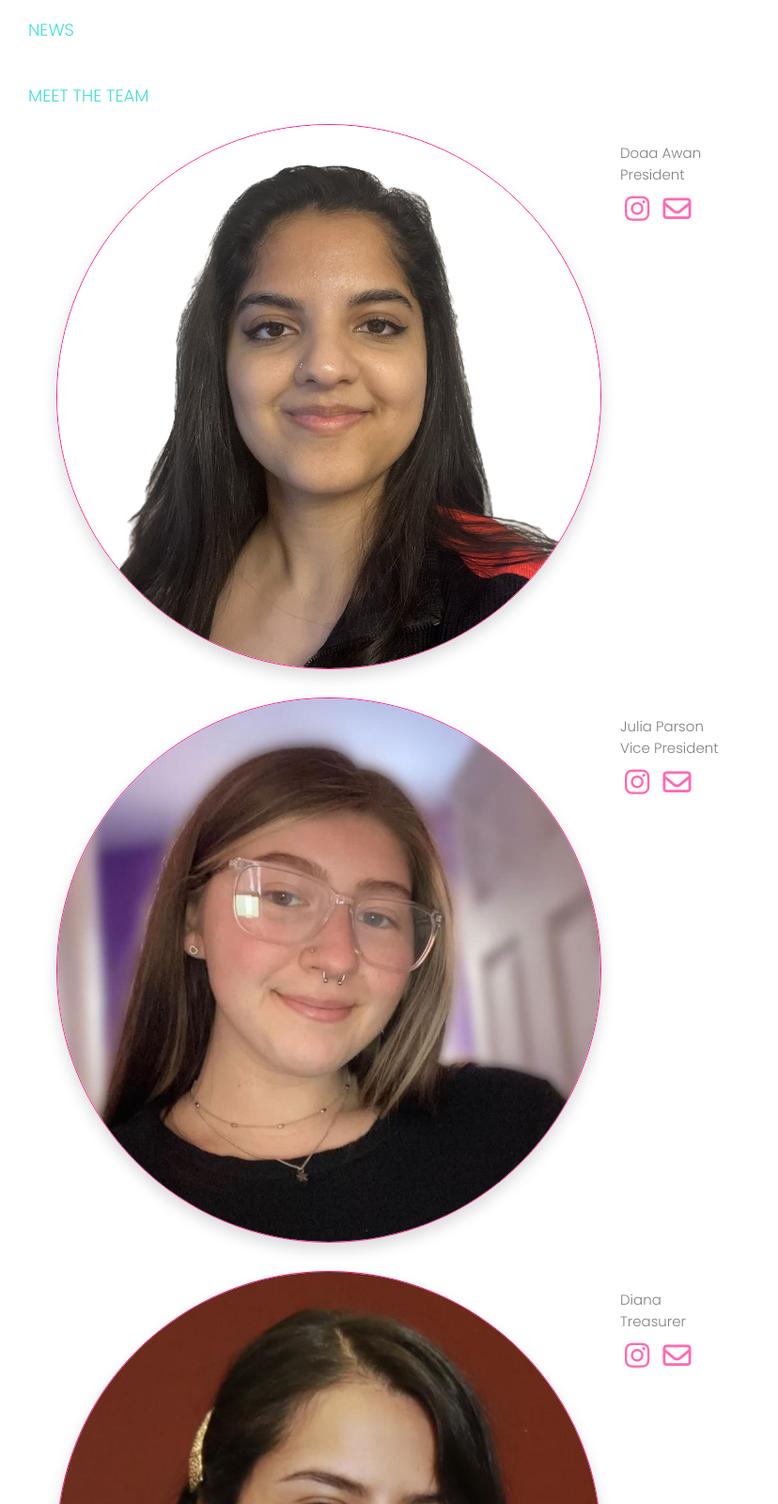
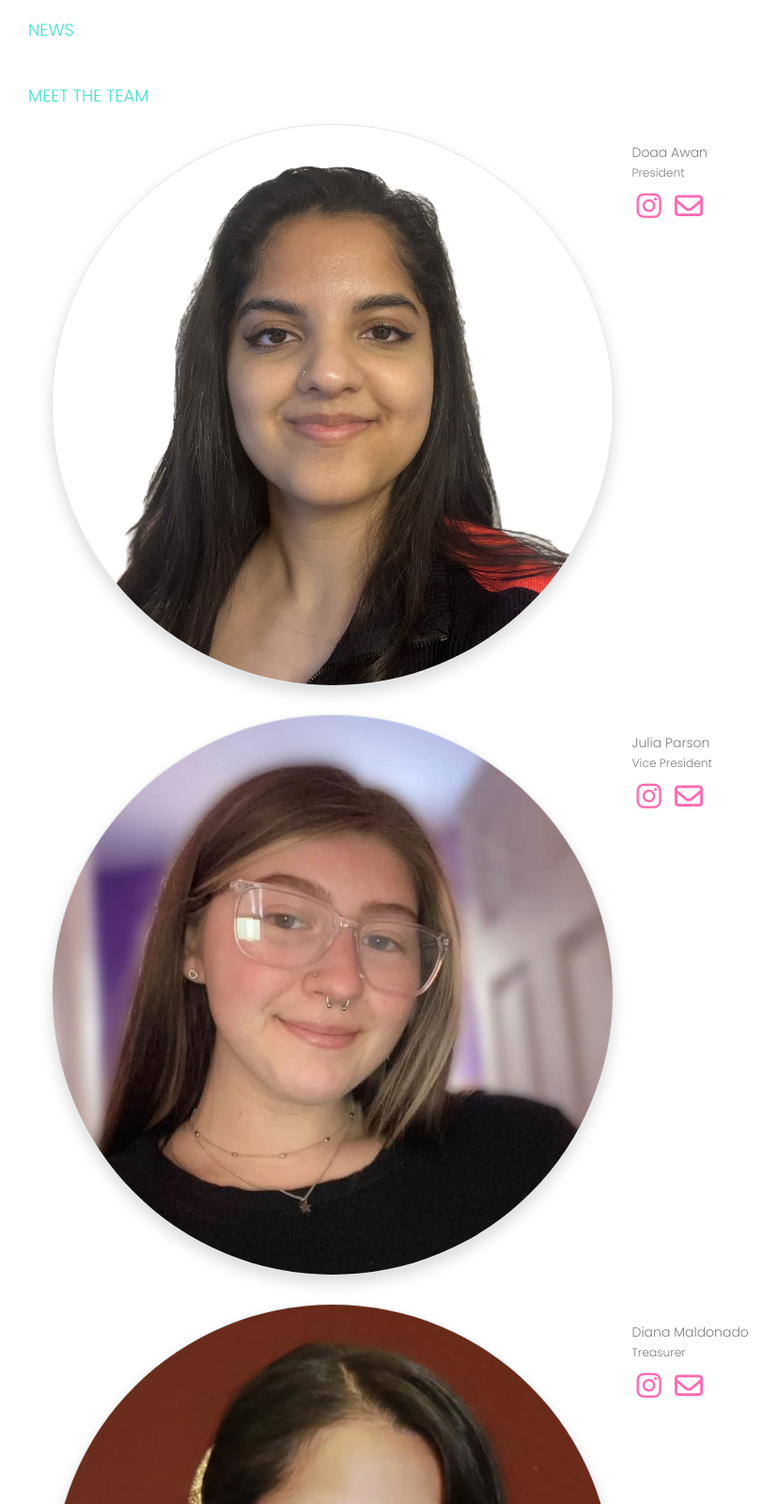
Before and after one commit to Doaa-Awan/Women-in-Tech, a plain HTML site: page index.html in a window 1280 px wide. Shown: the part 2000-3600 px from the top of the page at 94% size, without its empty margins (0-828 px from the left). Drawn offline with nearby package versions, Linux system fonts and the light colour scheme.

Commit message:
update contact/ social links

```diff
--- a/index.html
+++ b/index.html
@@ -51,7 +51,7 @@
         <h2>Official NCSAC Club</h2>
         <h3>@ncwomenintech</h3>
         <div class="icon-socials">
-            <a href="https://www.instagram.com/ncwomenintech/#" target="_blank" class="fa-brands fa-instagram" title="Instagram"
+            <a href="https://instagram.com/ncwomenintech?igshid=MmIzYWVlNDQ5Yg==" target="_blank" class="fa-brands fa-instagram" title="Instagram"
           ></a>
         </div>
     </header>
@@ -79,35 +79,35 @@
       <h2>Meet the Team</h2>
       <div class="team-profile">
         <div class="two-cols">
-          <img src="images/doaa.jpg" alt="" class="img-fluid shadow">
+          <img src="images/doaa.jpg" alt="" class="img-fluid shadow border">
           <div class="info">
             <p>Doaa Awan</p>
-            <p>President</p>
-            <a href="https://www.instagram.com/ncwomenintech/#" target="_blank" class="fa-brands fa-instagram" title="Instagram"
+            <p><small>President</small></p>
+            <a href="https://instagram.com/doaa_awan?igshid=MmIzYWVlNDQ5Yg==" target="_blank" class="fa-brands fa-instagram" title="Instagram"
             ></a>
-            <a href="https://www.instagram.com/ncwomenintech/#" target="_blank" class="fa-regular fa-envelope" title="Instagram"
+            <a href="mailto:dawan1@ncstudents.niagaracollege.ca" target="_blank" class="fa-regular fa-envelope" title="Email"
             ></a>
           </div>
         </div>
         <div class="two-cols">
-          <img src="images/julia.jpg" alt="" class="img-fluid shadow">
+          <img src="images/julia.jpg" alt="" class="img-fluid shadow border">
           <div class="info">
             <p>Julia Parson</p>
-            <p>Vice President</p>
-            <a href="https://www.instagram.com/ncwomenintech/#" target="_blank" class="fa-brands fa-instagram" title="Instagram"
+            <p><small>Vice President</small></p>
+            <a href="https://instagram.com/julia_parson?igshid=MmIzYWVlNDQ5Yg==" target="_blank" class="fa-brands fa-instagram" title="Instagram"
             ></a>
-            <a href="https://www.instagram.com/ncwomenintech/#" target="_blank" class="fa-regular fa-envelope" title="Instagram"
+            <a href="mailto:jparson1@ncstudents.niagaracollege.ca" target="_blank" class="fa-regular fa-envelope" title="Email"
             ></a>
           </div>
         </div>
         <div class="two-cols">
-          <img src="images/diana.jpg" alt="" class="img-fluid shadow">
+          <img src="images/diana.jpg" alt="" class="img-fluid shadow border">
           <div class="info">
-            <p>Diana </p>
-            <p>Treasurer</p>
-            <a href="https://www.instagram.com/ncwomenintech/#" target="_blank" class="fa-brands fa-instagram" title="Instagram"
+            <p>Diana Maldonado</p>
+            <p><small>Treasurer</small></p>
+            <a href="https://instagram.com/diamabu?igshid=MmIzYWVlNDQ5Yg==" target="_blank" class="fa-brands fa-instagram" title="Instagram"
             ></a>
-            <a href="https://www.instagram.com/ncwomenintech/#" target="_blank" class="fa-regular fa-envelope" title="Instagram"
+            <a href="mailto:dmaldonadoburgo1@ncstudents.niagaracollege.ca" target="_blank" class="fa-regular fa-envelope" title="Email"
             ></a>
           </div>
         </div>
--- a/style.css
+++ b/style.css
@@ -7,6 +7,8 @@ html {
 body{
     font-family: Poppins;
 }
+
+/* MOBILE M VIEW 375px */
 
 header{
     margin: 100px auto 70px;
@@ -49,11 +51,11 @@ section h2 {
 }
 
 .team-profile{
-    margin: 0 30px;
+    margin-left: 20px;
+    margin-right: 0;
 }
 
 .team-profile img{
-    border: 1px solid rgb(247, 30, 139);
     border-radius: 50%;
     margin: 0 auto;
 }
@@ -83,12 +85,21 @@ section h2 {
     margin: 10px auto 30px;
 }
 
-/* RESPONSIVE TABLET VIEW */
-@media (min-width: 768px){
+/* RESPONSIVE MOBILE L VIEW */
+@media (min-width: 425px){
+
+    .team-profile{
+        margin-left: 25px;
+        margin-right: 0;
+    }
+
+    .team-profile p {
+        font-size: 14px;
+    }
 
 }
 
-/* RESPONSIVE DESKTOP VIEW */
+/* RESPONSIVE LAPTOP L VIEW */
 @media (min-width: 1440px){
 
     header h2, section h2 {
```
